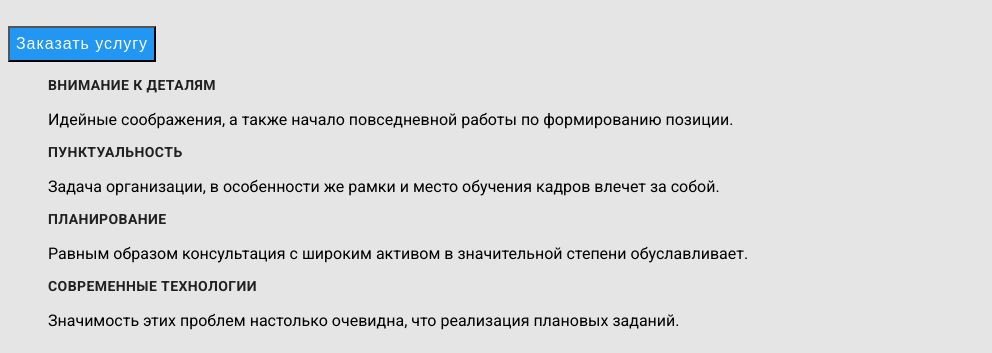
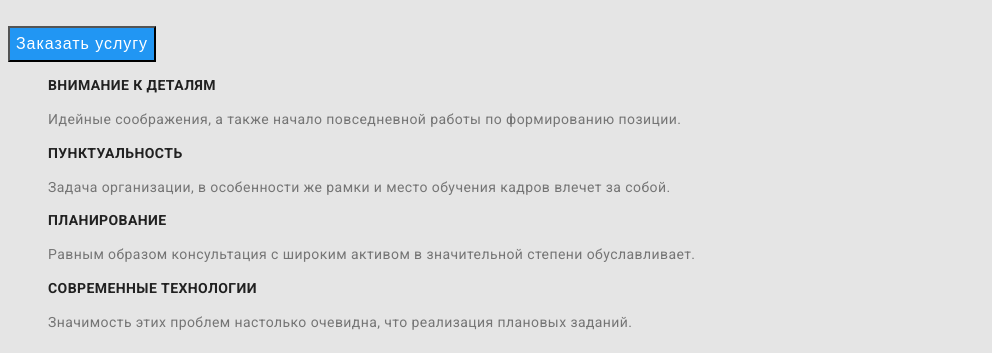
Before and after one commit to boninya/goit-markup-hw-02, a plain HTML site: page index.html in a window 1280 px wide. Shown: the part 333-686 px from the top of the page, without its empty margins (0-992 px from the left). Drawn offline with Linux system fonts and the light colour scheme.

Commit message:
add description

```diff
--- a/index.html
+++ b/index.html
@@ -40,19 +40,19 @@
                 <li>
                     <h2 hidden class="title-hid">Особенности</h2>
                     <h3 class="subtitle subtitle-advan">Внимание к деталям</h3>
-                    <p> Идейные соображения, а также начало повседневной работы по формированию позиции.</p>
+                    <p class="description desc-advan"> Идейные соображения, а также начало повседневной работы по формированию позиции.</p>
                 </li>
                 <li>
                     <h3 class="subtitle subtitle-advan">Пунктуальность</h3>
-                    <p>Задача организации, в особенности же рамки и место обучения кадров влечет за собой. </p>
+                    <p class="description desc-advan">Задача организации, в особенности же рамки и место обучения кадров влечет за собой. </p>
                 </li>
                 <li>
                     <h3 class="subtitle subtitle-advan">Планирование</h3>
-                    <p> Равным образом консультация с широким активом в значительной степени обуславливает.</p>
+                    <p class="description desc-advan"> Равным образом консультация с широким активом в значительной степени обуславливает.</p>
                 </li>
                 <li>
                     <h3 class="subtitle subtitle-advan">Современные технологии</h3>
-                    <p>Значимость этих проблем настолько очевидна, что реализация плановых заданий.</p>
+                    <p class="description desc-advan" >Значимость этих проблем настолько очевидна, что реализация плановых заданий.</p>
                 </li>
             </ul>
         </section>
```
